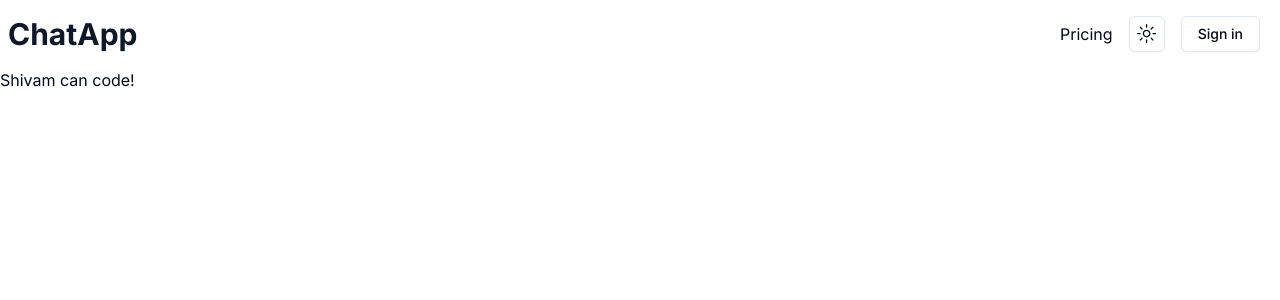
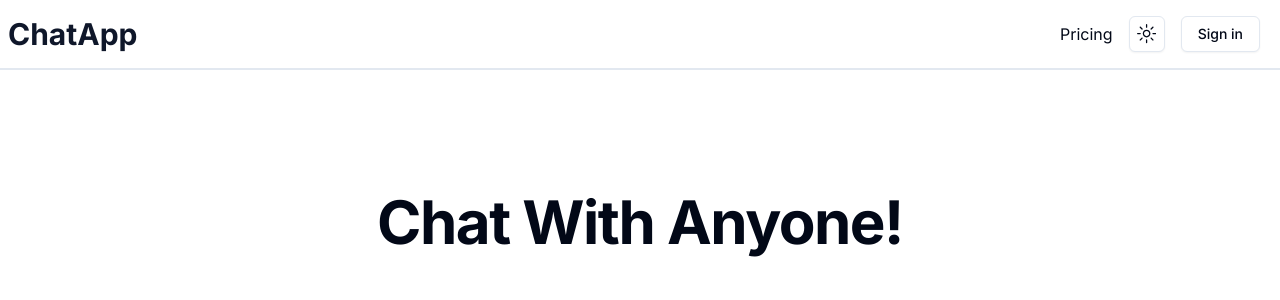
Before and after one commit to z1shivam/RealTimeChat-w-Translate, a Next.js app: page / in a window 1280 px wide. Shown: the top 300 px of the page. Built offline with nearby package versions, Linux system fonts and the light colour scheme; no server answers.

Commit message:
homepage build complete.

```diff
--- a/app/page.tsx
+++ b/app/page.tsx
@@ -2,6 +2,16 @@ import Image from "next/image";
 
 export default function Home() {
   return (
-   <h1>Shivam can code!</h1>
+   <main className=" w-full text-center h-96 flex items-center justify-center">
+    <div className="py-12 sm:py-20 lg:pb-40">
+      <div className="mx-auto max-w-7xl px-6 lg:px-8">
+        <div className="mx-auto max-w-2xl text-center">
+          <h1 className="text-4xl font-bold tracking-tight sm:text-6xl">
+            Chat With Anyone!
+          </h1>
+        </div>
+      </div>
+    </div>
+   </main>
   );
 }
--- /dev/null
+++ b/app/pricing/page.tsx
@@ -0,0 +1,11 @@
+import React from 'react'
+
+function PricingPage() {
+  return (
+    <div>
+
+    </div>
+  )
+}
+
+export default PricingPage
--- a/components/Header.tsx
+++ b/components/Header.tsx
@@ -5,12 +5,12 @@ import { getServerSession } from "next-auth";
 import { authOptions } from "@/auth";
 import Link from "next/link";
 import { MessagesSquareIcon } from "lucide-react";
+import CreateChatButton from "./ui/CreateChatButton";
 
 async function Header() {
   const session = await getServerSession(authOptions);
-  console.log(session)
   return (
-    <header className="sticky top-0 z-50 bg-white dark:bg-gray-900">
+    <header className="sticky top-0 z-50 border-b-2 border-slate-200 bg-white dark:border-slate-800 dark:bg-gray-900">
       <nav className="mx-auto flex max-w-7xl flex-col items-center bg-white px-5 pl-2 dark:bg-gray-900 sm:flex-row">
         <Logo />
         <div className="flex flex-1 items-center justify-end space-x-4">
@@ -19,6 +19,7 @@ async function Header() {
               <Link href={"/chat"} prefetch={false}>
                 <MessagesSquareIcon className="text-black dark:text-white" />
               </Link>
+              <CreateChatButton />
             </>
           ) : (
             <>
--- /dev/null
+++ b/components/ui/CreateChatButton.tsx
@@ -0,0 +1,20 @@
+"use client";
+
+import {  MessageSquarePlusIcon } from "lucide-react";
+import { Button } from "./button";
+import { useRouter } from "next/navigation";
+
+function CreateChatButton() {
+  const router = useRouter();
+  const createNewChat = async () => {
+    // logic to create new chat!
+    router.push("/chat/abc");
+  };
+  return (
+    <Button variant={"ghost"} onClick={createNewChat}>
+      <MessageSquarePlusIcon />
+    </Button>
+  );
+}
+
+export default CreateChatButton;
```
